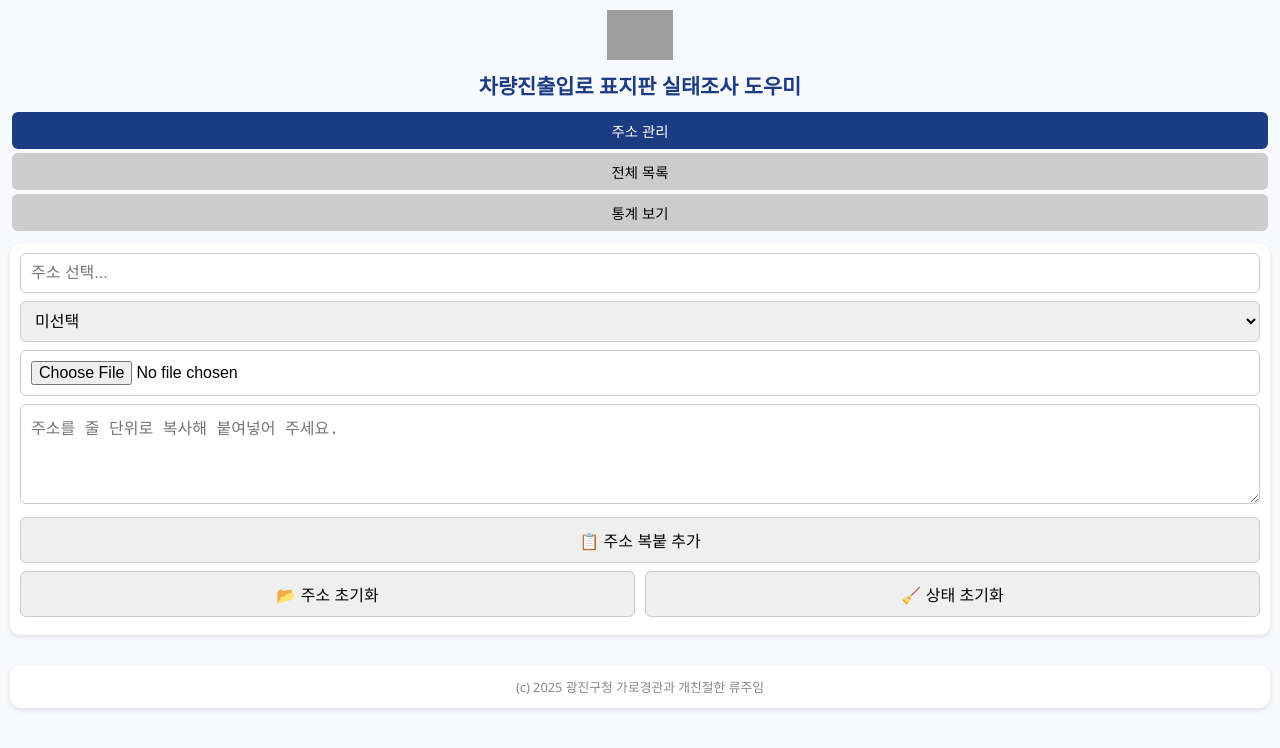
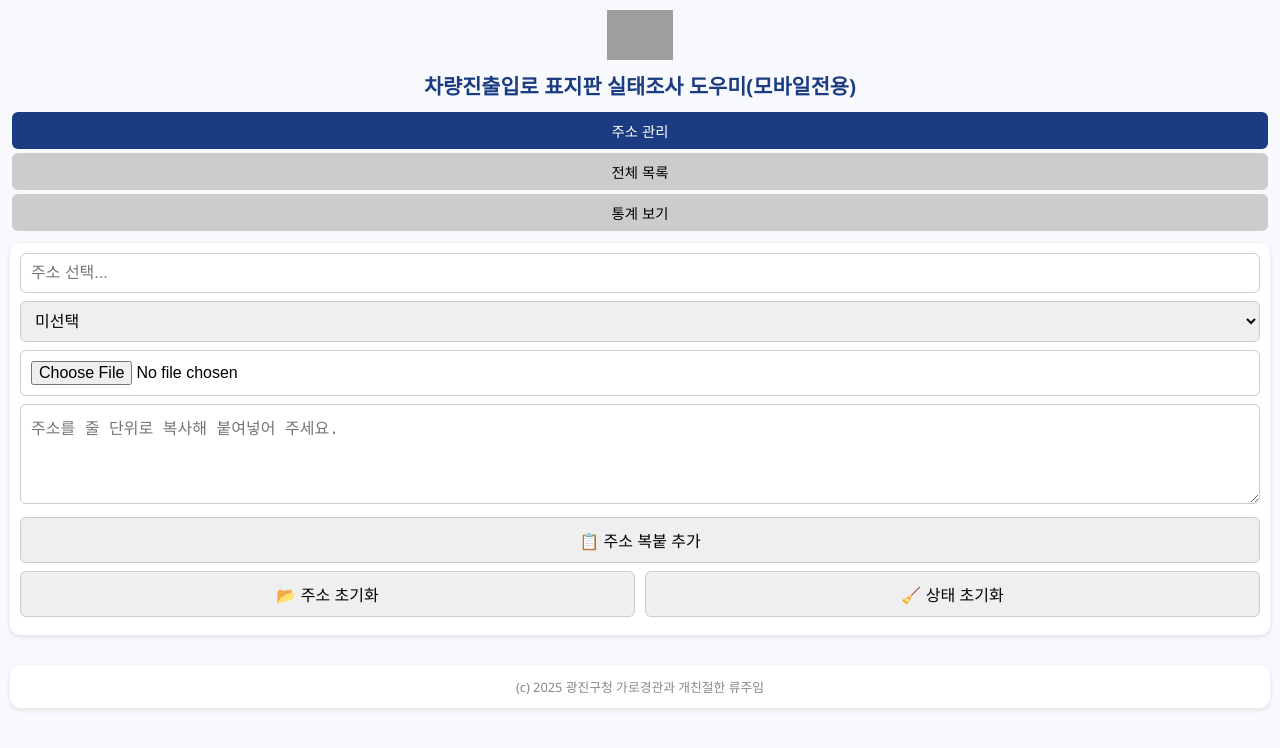
Before and after one commit to chrisryugj/GwangjinAI, a plain HTML site: page index.html in a window 1280 px wide. Drawn offline with nearby package versions, Linux system fonts and the light colour scheme; grey boxes are pictures that could not be loaded.

Commit message:
Update index.html

```diff
--- a/index.html
+++ b/index.html
@@ -3,7 +3,7 @@
 <head>
   <meta charset="UTF-8" />
   <meta name="viewport" content="width=device-width, initial-scale=1.0"/>
-  <title>광진구 차량진출입로 표지판 실태조사 도우미</title>
+  <title>광진구 차량진출입로 표지판 실태조사 도우미(모바일전용)</title>
   <style>
     body {
       font-family: 'Segoe UI', sans-serif;
@@ -118,7 +118,7 @@
      alt="광진구 CI"
      onclick="showTab('manage', event)"
      style="cursor: pointer;">
-    <h1>차량진출입로 표지판 실태조사 도우미</h1>
+    <h1>차량진출입로 표지판 실태조사 도우미(모바일전용)</h1>
   </header>
 
   <div class="tabs">
```
